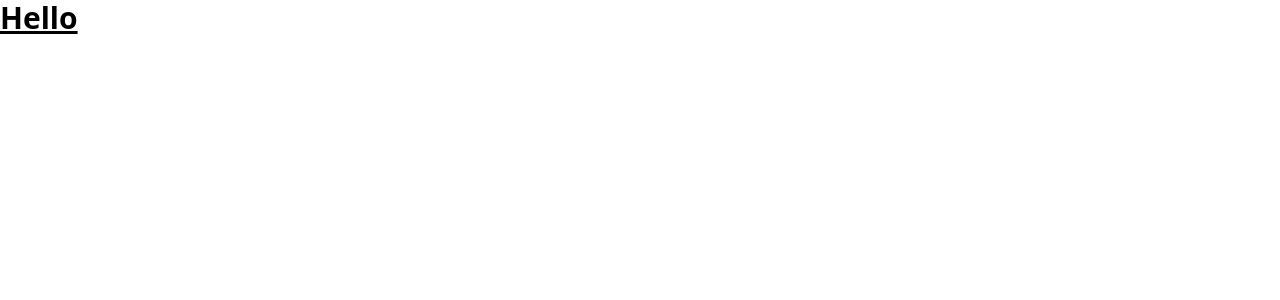
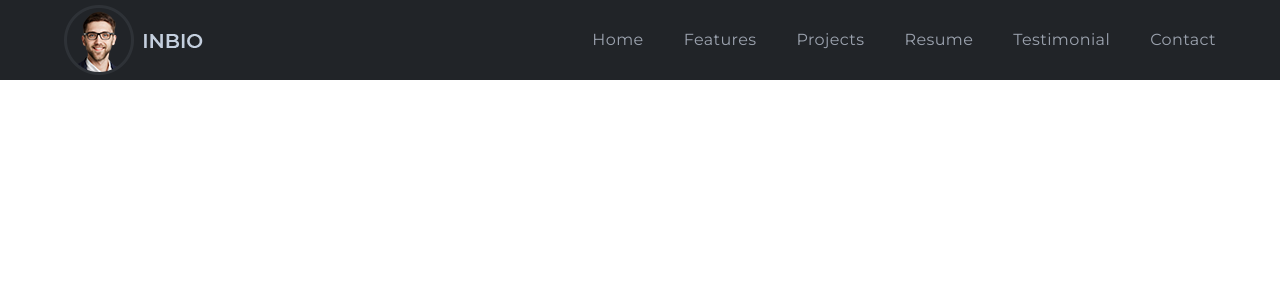
Before and after one commit to PerpetuumG/portfolio_noor, a React (Create React App) app: page / in a window 1280 px wide. Shown: the top 300 px of the page. Built offline with nearby package versions, Linux system fonts and the light colour scheme.

Commit message:
create Navbar

```diff
--- a/src/App.js
+++ b/src/App.js
@@ -1,7 +1,11 @@
+import Navbar from './components/navbar/Navbar';
+
 function App() {
   return (
-    <div>
-      <header className={'text-3xl font-bold underline'}>Hello</header>
+    <div className={'w-full h-auto bg-bodyColor text-lightText'}>
+      <div className={'max-w-screen-2xl mx-auto px-16'}>
+        <Navbar />
+      </div>
     </div>
   );
 }
--- /dev/null
+++ b/src/components/navbar/Navbar.jsx
@@ -0,0 +1,30 @@
+import React from 'react';
+import { logo } from '../../assets/index';
+import { navLinksdata } from '../../constants';
+
+const Navbar = () => {
+  return (
+    <div className={'w-full h-20 mx-auto flex justify-between items-center font-titleFont'}>
+      <div>
+        <img src={logo} alt='logo' />
+      </div>
+
+      <div>
+        <ul className={'flex items-center gap-10'}>
+          {navLinksdata.map(({ _id, title, link }) => (
+            <li
+              key={_id}
+              className={
+                'text-base font-normal text-gray-400 tracking-wide cursor-pointer hover:text-designColor duration-300'
+              }
+            >
+              {title}
+            </li>
+          ))}
+        </ul>
+      </div>
+    </div>
+  );
+};
+
+export default Navbar;
```
